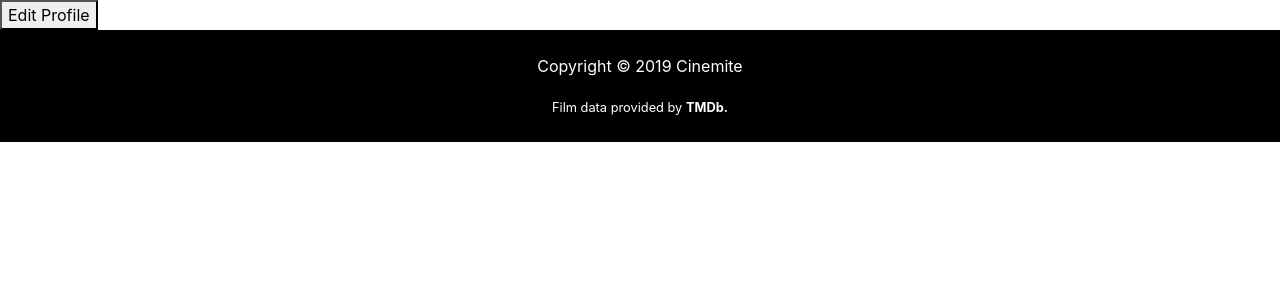
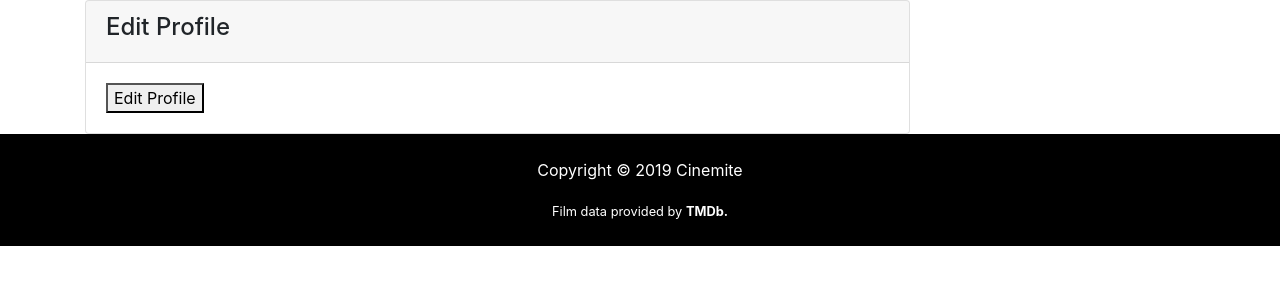
Before and after one commit to meltedopen/Cinemite, a Python web app: template templates/edit-user.html in a window 1280 px wide. Shown: the part 56-356 px from the top of the page. Run offline with Jinja, Linux system fonts and the light colour scheme; the template is opened without the code that fills it, so the values that code supplies are empty; some libraries are stand-ins or nearby versions.

Commit message:
some styling for user and edit-user

```diff
--- a/models.py
+++ b/models.py
@@ -59,9 +59,10 @@ class List(Model):
                 user=user_id,
                 movie_id=movie_id
             )
-            flash('This movie has been added to your watch list.', 'success')
+            # flash('This movie has been added to your watch list.', 'success')
         except IntegrityError:
-            flash('This movie has already been added to your watch list', 'danger')
+            return success
+            # flash('This movie has already been added to your watch list', 'danger')
 
 
 def initialize():
--- a/static/css/styles.css
+++ b/static/css/styles.css
@@ -156,16 +156,22 @@ body {
   border: none;
 }
 
-.upcoming-button,
+/* .upcoming-button,
 .my-movies-button,
 .movie-gallery-button,
 .now-playing-button {
   background: white;
-}
+} */
 
 input[disabled="disabled"] {
   background-color: #000000;
   color: #ffffff;
+}
+
+.field input{
+  margin-left: auto;
+  margin-right: auto;
+  background-color: red !important;
 }
 
 @media only screen and (max-width: 500px) {
--- a/templates/edit-user.html
+++ b/templates/edit-user.html
@@ -3,11 +3,24 @@
 
 {% block content %}
     <form method="POST" action="{{url_for('update_user', userid=current_user.id)}}" class="form">
-        {{ form.hidden_tag() }}
-        {% for field in form %}
-            {{ render_field(field) }}
-        {% endfor %}
-        <button type="submit" id="submit">Edit Profile</button>
+    <div class="container">
+      <div class="row">
+        <div class="col-md-9">
+          <div class="card">
+            <div class="card-header">
+              <h4>Edit Profile</h4>
+            </div>
+        <div class="card-body">
+            {{ form.hidden_tag() }}
+            {% for field in form %}
+            <div class="profile-style">{{ render_field(field) }}</div>
+            {% endfor %}
+            <button type="submit" id="submit">Edit Profile</button>
+        </div>
+        </div>
+        </div>
+        </div>
+        </div>
     </form>
 
 {% endblock %}
```
Also changed, not shown: templates/user.html (+9 -12 lines), cinemite.db.
